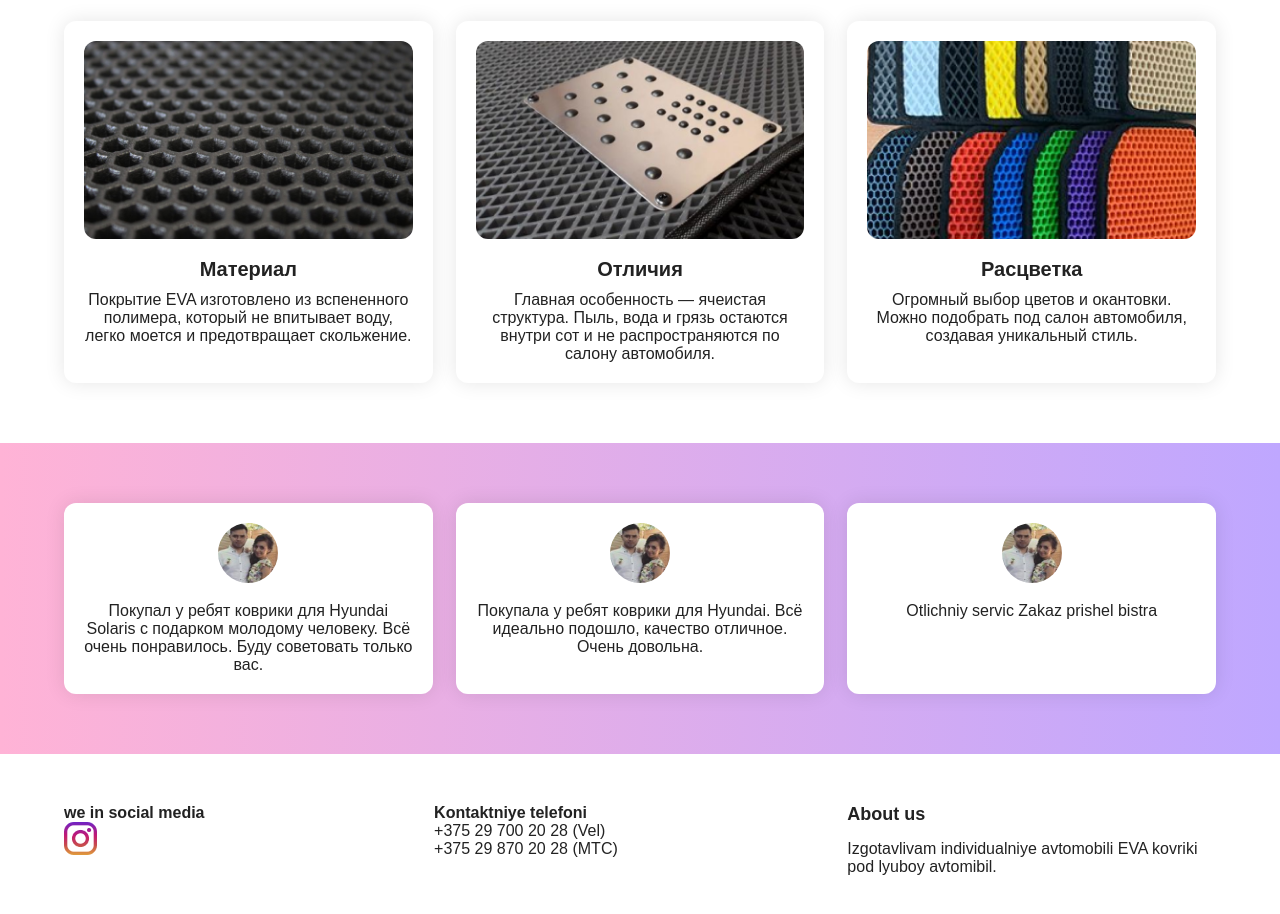
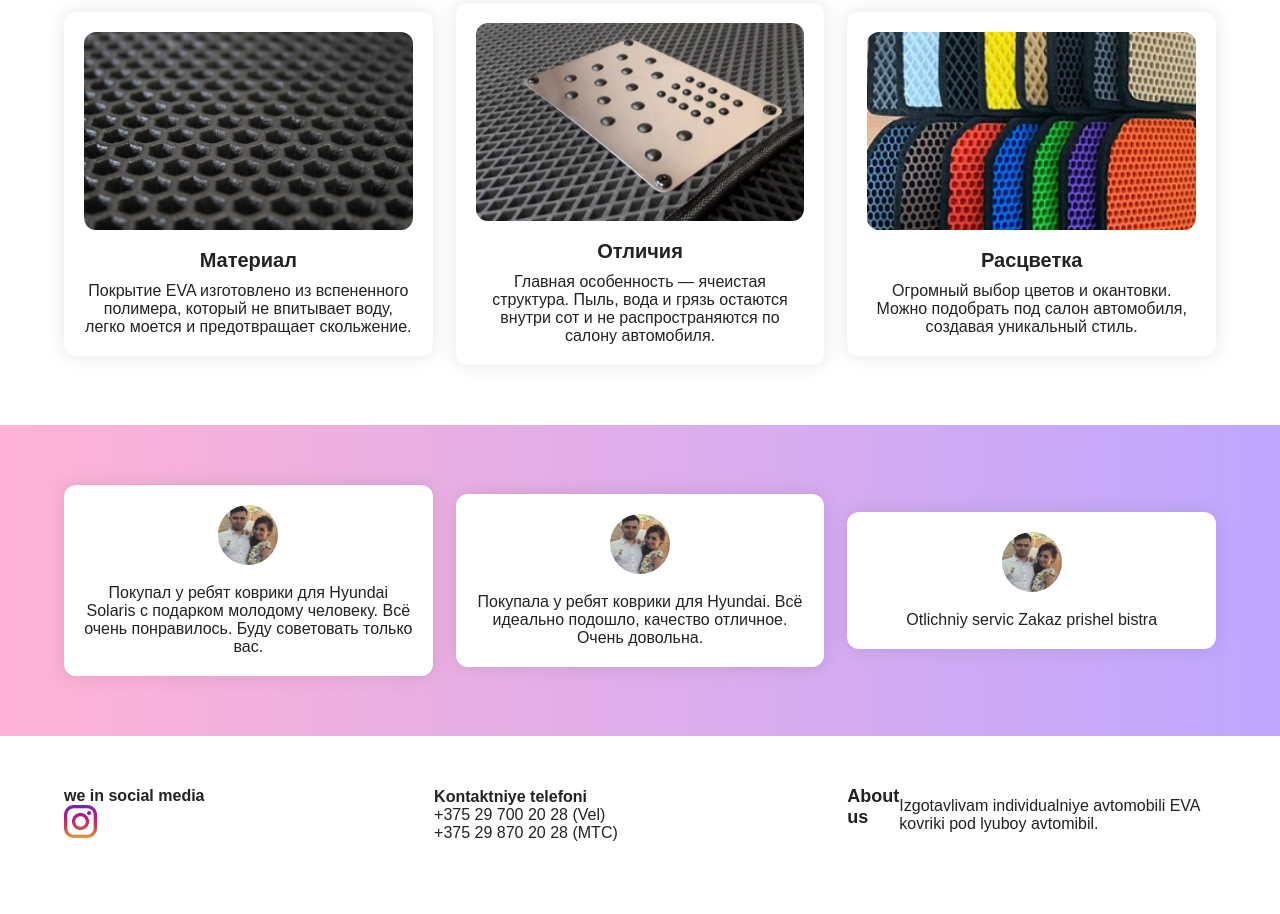
Before and after one commit to SaidmalikMars/Saidmalik-dz, a plain HTML site: page index.html in a window 1280 px wide. Shown: the part 792-1706 px from the top of the page. After the commit the page ends 1685 px from the top, so only its background shows below. Drawn offline with Linux system fonts and the light colour scheme.

Commit message:
Third commit

```diff
--- a/main.css
+++ b/main.css
@@ -13,6 +13,8 @@ body {
     width: 90%;
     max-width: 1180px;
     margin: 0 auto;
+    display: flex;
+    align-items: center;
 }
 .header {
     padding: 20px 0;
@@ -141,10 +143,13 @@ body {
 .footer-content {
     display: flex;
     justify-content: space-between;
+    align-items: center;
 }
 
 .footer-block {
     width: 32%;
+    display: flex;
+    align-items: center;
 }
 
 .footer-block h4 {
@@ -155,6 +160,7 @@ body {
 .footer-block a {
     color: #7d2fff;
     text-decoration: none;
+
 }
 
 @media (max-width: 900px) {
```
